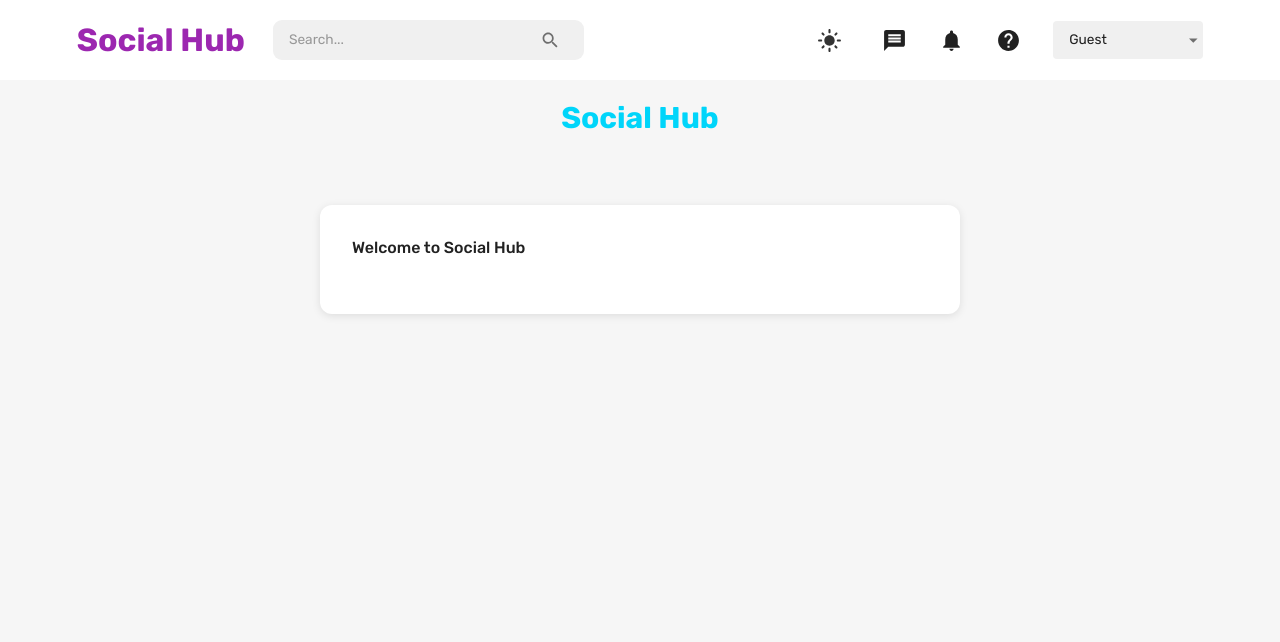
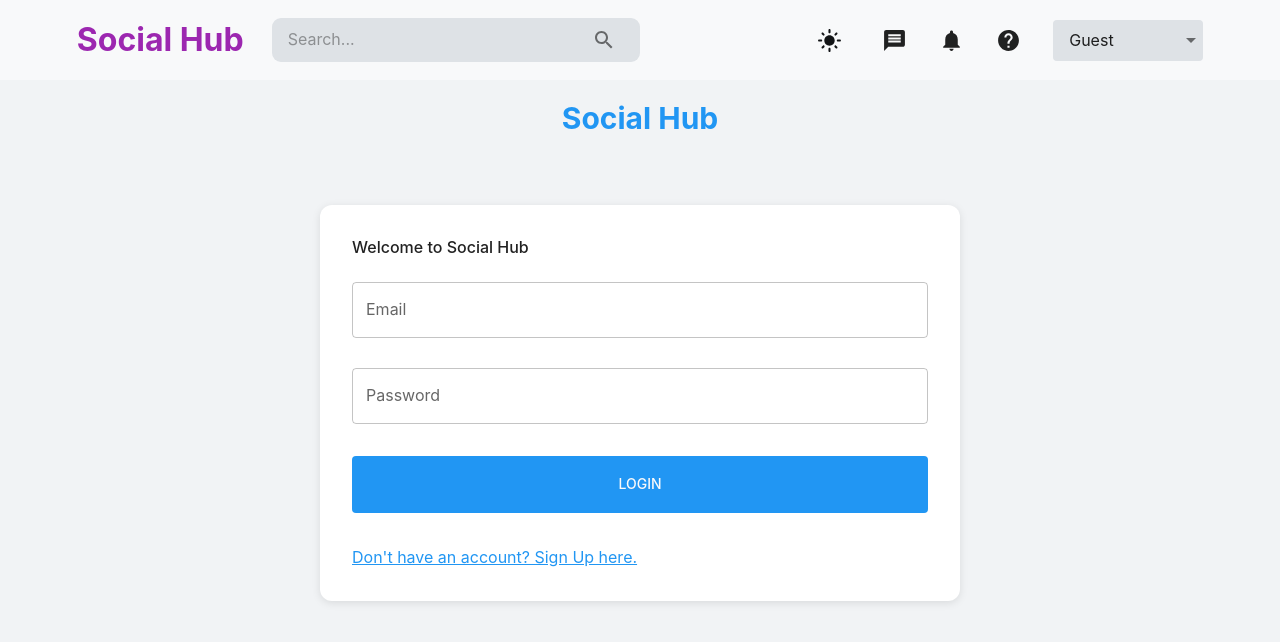
Before and after one commit to tunkrawaysoe/Test-app, a React (Vite) app in the folder client/: page / in a window 1280 px wide. Shown: the top 642 px of the page. Built offline with nearby package versions, Linux system fonts and the light colour scheme.

Commit message:
Add login and register feactures

```diff
--- a/client/src/components/FlexBetween.jsx
+++ b/client/src/components/FlexBetween.jsx
@@ -1,9 +1,6 @@
 import React from 'react'
 import { styled } from '@mui/material/styles'
 import { Box } from '@mui/material';
-
-
-
 
 const FlexBetween = styled(Box)({
   display: 'flex',
--- a/client/src/components/Form.jsx
+++ b/client/src/components/Form.jsx
@@ -12,24 +12,32 @@ import { Formik } from "formik";
 import * as yup from "yup";
 import { useNavigate } from "react-router-dom";
 import { useDispatch } from "react-redux";
-import { setLogin } from "state";
+import { setLogin } from "../state/index";
 import Dropzone from "react-dropzone";
-import FlexBetween from "components/FlexBetween";
+import FlexBetween from "./FlexBetween";
 
-const registerSchema = yup.object().shape({
+// Validation schemas
+const validationSchemas = {
+  register: yup.object().shape({
     firstName: yup.string().required("required"),
     lastName: yup.string().required("required"),
     email: yup.string().email("invalid email").required("required"),
-  password: yup.string().required("required"),
+    password: yup.string().min(6, "Minimum 6 characters").required("required"),
     location: yup.string().required("required"),
     occupation: yup.string().required("required"),
-  picture: yup.string().required("required"),
-});
-
-const loginSchema = yup.object().shape({
+    picture: yup
+      .mixed()
+      .required("required")
+      .test("fileSize", "File too large", (value) => value && value.size <= 5 * 1024 * 1024)
+      .test("fileType", "Unsupported file format", (value) =>
+        value && ["image/jpeg", "image/png"].includes(value.type)
+      ),
+  }),
+  login: yup.object().shape({
     email: yup.string().email("invalid email").required("required"),
     password: yup.string().required("required"),
-});
+  }),
+};
 
 const initialValuesRegister = {
   firstName: "",
@@ -56,20 +64,16 @@ const Form = () => {
   const isRegister = pageType === "register";
 
   const register = async (values, onSubmitProps) => {
-    // this allows us to send form info with image
     const formData = new FormData();
     for (let value in values) {
       formData.append(value, values[value]);
     }
     formData.append("picturePath", values.picture.name);
 
-    const savedUserResponse = await fetch(
-      "http://localhost:3001/auth/register",
-      {
+    const savedUserResponse = await fetch("http://localhost:3001/auth/register", {
       method: "POST",
       body: formData,
-      }
-    );
+    });
     const savedUser = await savedUserResponse.json();
     onSubmitProps.resetForm();
 
@@ -87,12 +91,7 @@ const Form = () => {
     const loggedIn = await loggedInResponse.json();
     onSubmitProps.resetForm();
     if (loggedIn) {
-      dispatch(
-        setLogin({
-          user: loggedIn.user,
-          token: loggedIn.token,
-        })
-      );
+      dispatch(setLogin({ user: loggedIn.user, token: loggedIn.token }));
       navigate("/home");
     }
   };
@@ -106,7 +105,7 @@ const Form = () => {
     <Formik
       onSubmit={handleFormSubmit}
       initialValues={isLogin ? initialValuesLogin : initialValuesRegister}
-      validationSchema={isLogin ? loginSchema : registerSchema}
+      validationSchema={isLogin ? validationSchemas.login : validationSchemas.register}
     >
       {({
         values,
@@ -135,9 +134,7 @@ const Form = () => {
                   onChange={handleChange}
                   value={values.firstName}
                   name="firstName"
-                  error={
-                    Boolean(touched.firstName) && Boolean(errors.firstName)
-                  }
+                  error={Boolean(touched.firstName) && Boolean(errors.firstName)}
                   helperText={touched.firstName && errors.firstName}
                   sx={{ gridColumn: "span 2" }}
                 />
@@ -167,9 +164,7 @@ const Form = () => {
                   onChange={handleChange}
                   value={values.occupation}
                   name="occupation"
-                  error={
-                    Boolean(touched.occupation) && Boolean(errors.occupation)
-                  }
+                  error={Boolean(touched.occupation) && Boolean(errors.occupation)}
                   helperText={touched.occupation && errors.occupation}
                   sx={{ gridColumn: "span 4" }}
                 />
@@ -182,9 +177,7 @@ const Form = () => {
                   <Dropzone
                     acceptedFiles=".jpg,.jpeg,.png"
                     multiple={false}
-                    onDrop={(acceptedFiles) =>
-                      setFieldValue("picture", acceptedFiles[0])
-                    }
+                    onDrop={(acceptedFiles) => setFieldValue("picture", acceptedFiles[0])}
                   >
                     {({ getRootProps, getInputProps }) => (
                       <Box
--- a/client/src/scenes/Login.jsx
+++ b/client/src/scenes/Login.jsx
@@ -1,6 +1,7 @@
 import React from 'react';
 import NavBar from '../navbar/index';
 import { Box, Typography, useMediaQuery,useTheme } from '@mui/material';
+import Form from '../components/Form'
 const HomePage = () => {
   const theme = useTheme();
   const isNonMobileScreen = useMediaQuery('(min-width:1000px)');
@@ -27,6 +28,7 @@ const HomePage = () => {
           Welcome to Social Hub
         </Typography>
         {/* You can place forms, feed, or user info here */}
+        <Form/>
       </Box>
     </Box>
   );
--- a/client/src/theme.js
+++ b/client/src/theme.js
@@ -1,31 +1,31 @@
 // color design tokens export
 export const colorTokens = {
   grey: {
-      0: "#FFFFFF",
-      10: "#F6F6F6",
-      50: "#F0F0F0",
-      100: "#E0E0E0",
-      200: "#C2C2C2",
-      300: "#A3A3A3",
-      400: "#858585",
-      500: "#666666",
-      600: "#4D4D4D",
-      700: "#333333",
-      800: "#1A1A1A",
-      900: "#0A0A0A",
+    0: "#F8F9FA", // Very light gray for backgrounds
+    10: "#F1F3F5",
+    50: "#DEE2E6",
+    100: "#CED4DA",
+    200: "#ADB5BD",
+    300: "#868E96",
+    400: "#495057", // Darker grey for neutral text
+    500: "#343A40",
+    600: "#212529",
+    700: "#121416",
+    800: "#0A0B0D",
+    900: "#050506", // Almost black for text contrast
     1000: "#000000",
   },
   primary: {
-      50: "#E6FBFF",
-      100: "#CCF7FE",
-      200: "#99EEFD",
-      300: "#66E6FC",
-      400: "#33DDFB",
-      500: "#00D5FA",
-      600: "#00A0BC",
-      700: "#006B7D",
-      800: "#00353F",
-      900: "#001519",
+    50: "#E3F2FD", // Soft blue for light backgrounds
+    100: "#BBDEFB",
+    200: "#90CAF9",
+    300: "#64B5F6",
+    400: "#42A5F5",
+    500: "#2196F3", // Bold blue for primary action buttons
+    600: "#1E88E5",
+    700: "#1976D2",
+    800: "#1565C0",
+    900: "#0D47A1", // Deep blue for focus elements
   },
 };
 
@@ -75,30 +75,30 @@ export const colorTokens = {
           }),
     },
     typography: {
-        fontFamily: ["Rubik", "sans-serif"].join(","),
-        fontSize: 12,
+      fontFamily: ["Inter", "sans-serif"].join(","),
+      fontSize: 14,
       h1: {
-          fontFamily: ["Rubik", "sans-serif"].join(","),
-          fontSize: 40,
+        fontFamily: ["Inter", "sans-serif"].join(","),
+        fontSize: 36,
       },
       h2: {
-          fontFamily: ["Rubik", "sans-serif"].join(","),
-          fontSize: 32,
+        fontFamily: ["Inter", "sans-serif"].join(","),
+        fontSize: 28,
       },
       h3: {
-          fontFamily: ["Rubik", "sans-serif"].join(","),
-          fontSize: 24,
+        fontFamily: ["Inter", "sans-serif"].join(","),
+        fontSize: 22,
       },
       h4: {
-          fontFamily: ["Rubik", "sans-serif"].join(","),
-          fontSize: 20,
+        fontFamily: ["Inter", "sans-serif"].join(","),
+        fontSize: 18,
       },
       h5: {
-          fontFamily: ["Rubik", "sans-serif"].join(","),
+        fontFamily: ["Inter", "sans-serif"].join(","),
         fontSize: 16,
       },
       h6: {
-          fontFamily: ["Rubik", "sans-serif"].join(","),
+        fontFamily: ["Inter", "sans-serif"].join(","),
         fontSize: 14,
       },
     },
```
Lines whose indentation alone changed are shown as unchanged.
